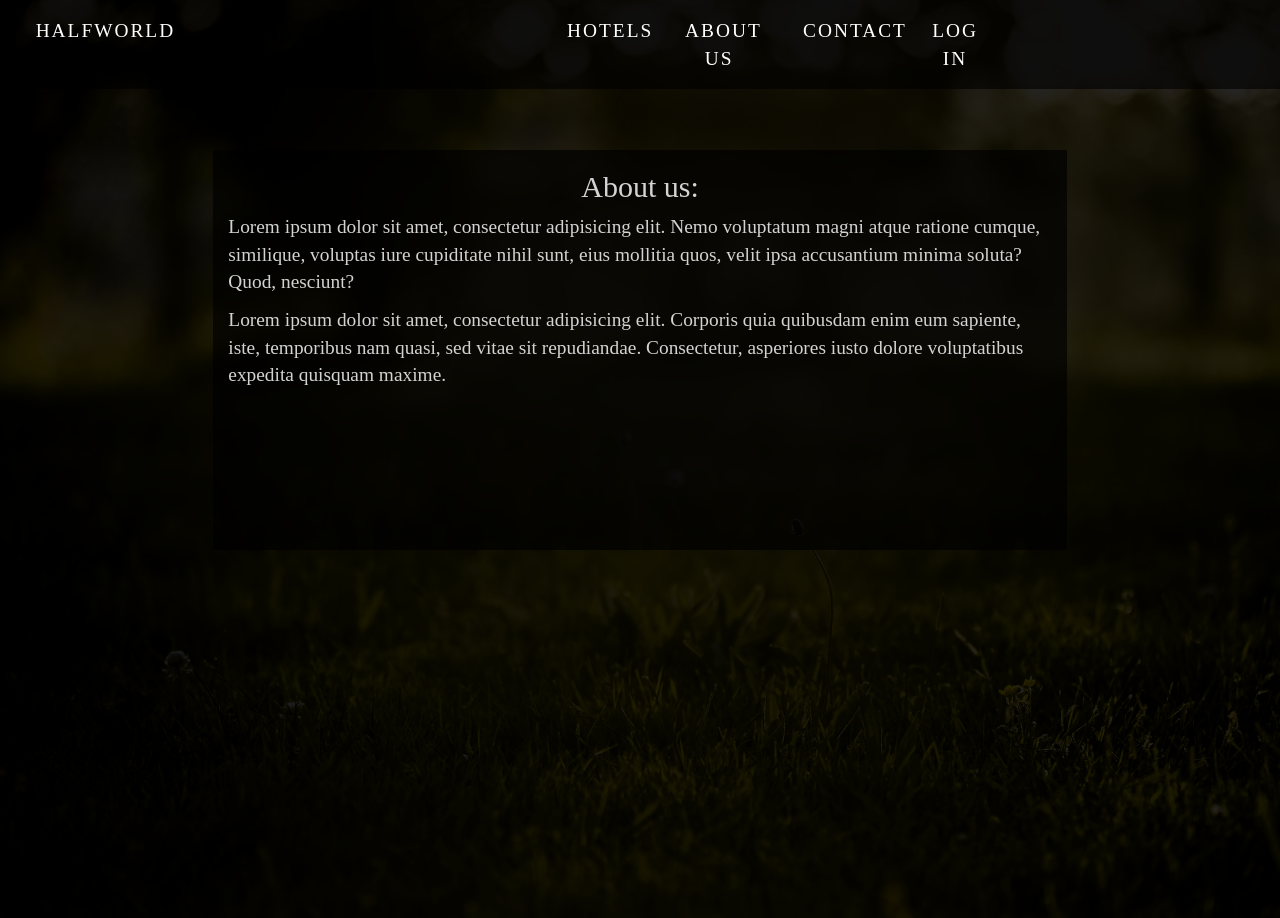
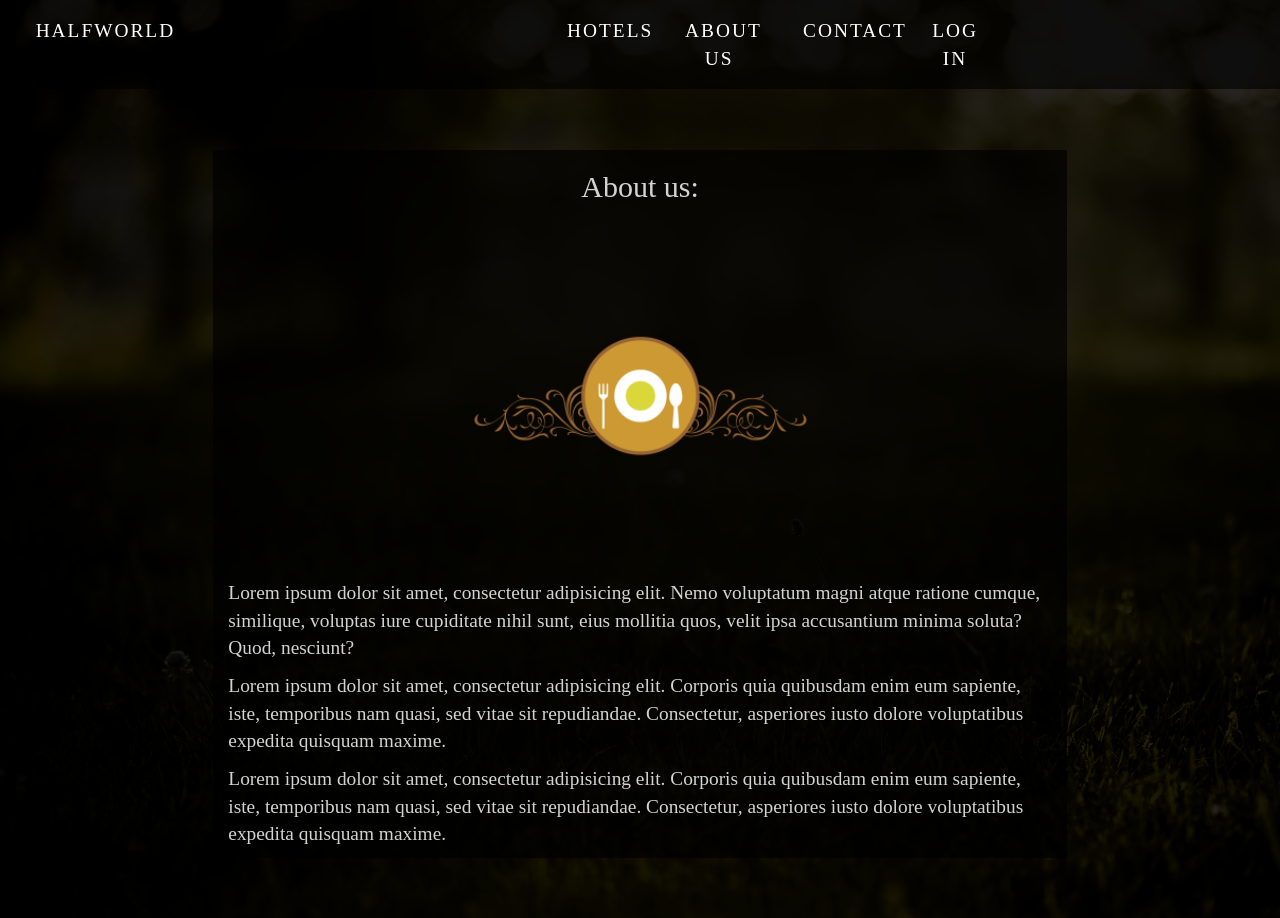
Before and after one commit to WhiteEnvy/halfworld, a PHP site: page /index.php/about-us in a window 1280 px wide. Run offline with PHP 8.4, Linux system fonts and the light colour scheme; data that the repository does not hold is empty.

Commit message:
about us +

```diff
--- a/about-us.php
+++ b/about-us.php
@@ -1,5 +1,7 @@
 <div class="wrapper col-md-8 col-md-offset-2">
     <h2>About us:</h2>
+    <img src="../img/vector_hotel_logo.png" alt="">
     <p>Lorem ipsum dolor sit amet, consectetur adipisicing elit. Nemo voluptatum magni atque ratione cumque, similique, voluptas iure cupiditate nihil sunt, eius mollitia quos, velit ipsa accusantium minima soluta? Quod, nesciunt?</p>
     <p>Lorem ipsum dolor sit amet, consectetur adipisicing elit. Corporis quia quibusdam enim eum sapiente, iste, temporibus nam quasi, sed vitae sit repudiandae. Consectetur, asperiores iusto dolore voluptatibus expedita quisquam maxime.</p>
+    <p>Lorem ipsum dolor sit amet, consectetur adipisicing elit. Corporis quia quibusdam enim eum sapiente, iste, temporibus nam quasi, sed vitae sit repudiandae. Consectetur, asperiores iusto dolore voluptatibus expedita quisquam maxime.</p>
 </div>
--- a/css/about-us.css
+++ b/css/about-us.css
@@ -7,3 +7,10 @@
 .wrapper h2{
     text-align: center;
 }
+
+img{
+    width: 50%;
+    position: relative;
+    display: block;
+    margin: auto;
+}
```
Also changed, not shown: img/vector_hotel_logo.png (added).
